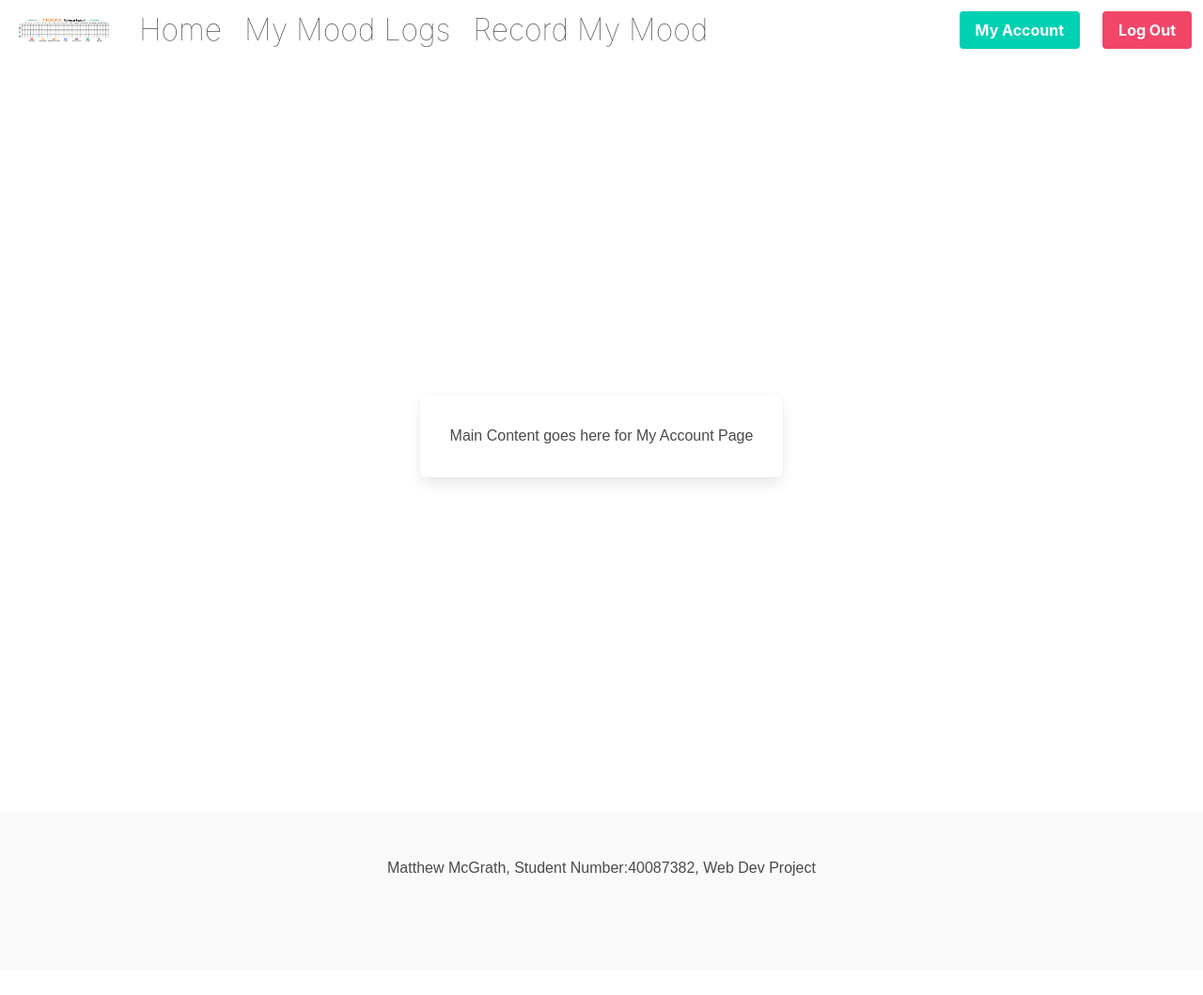
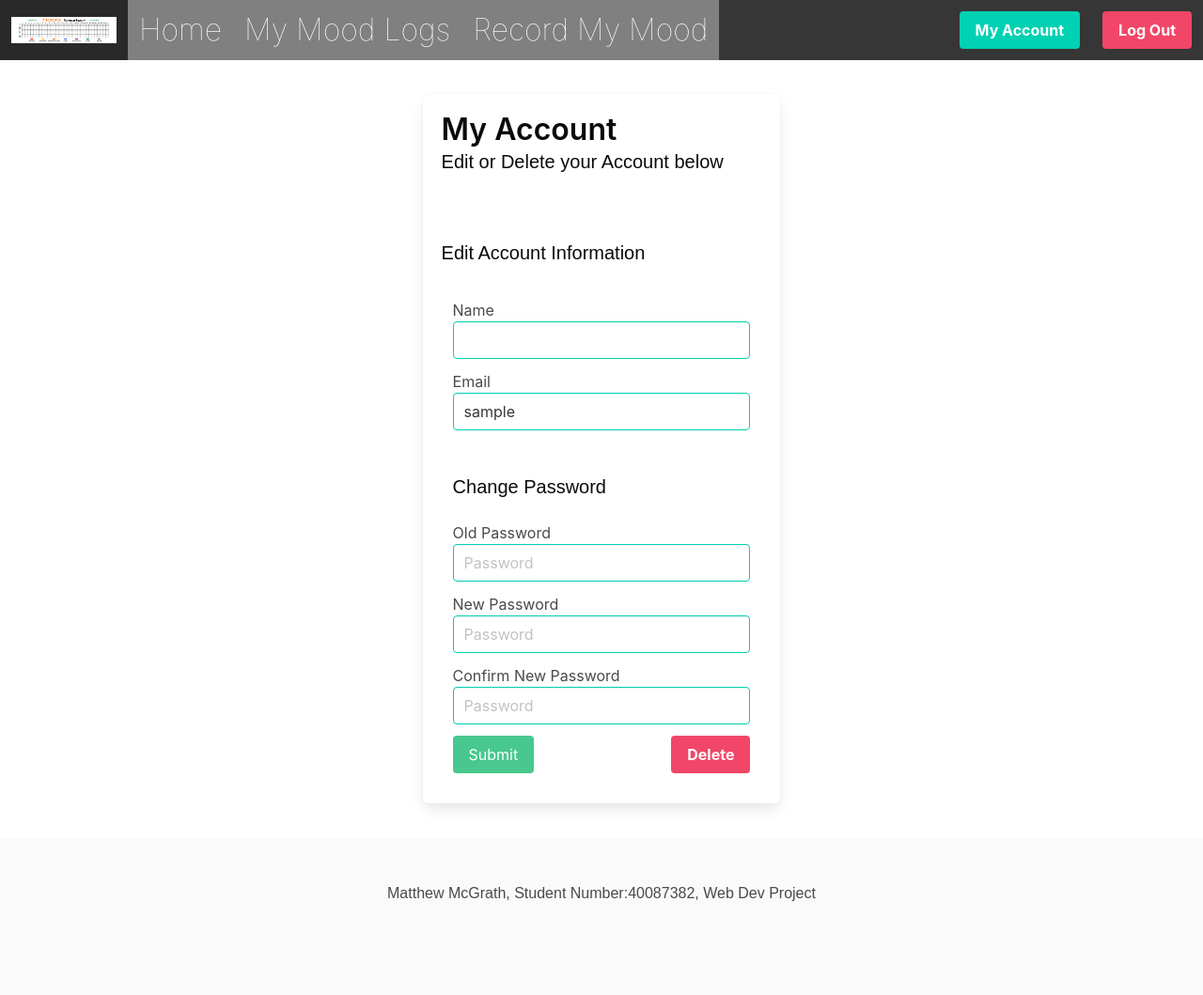
Before and after one commit to MMcGrath93/WebDevProjectMain, a PHP site: page /WebDevProject/myAccount.php in a window 1280 px wide. Shown: the whole page at 94% size. Before the commit the page ends 932 px from the top, so only its background shows below. Run offline with PHP 8.4, Linux system fonts and the light colour scheme; the visitor is signed in with stand-in values (Sample User, id 1); tables that the repository leaves empty or names only in its code hold one stand-in row (values such as "Sample post"); data that the repository does not hold is empty.

Commit message:
added edit account screen and navbar colour change

```diff
--- a/editMood.php
+++ b/editMood.php
@@ -10,7 +10,7 @@ $readSQL = "SELECT * from `moods` WHERE id=$mood_id";
 $result = $conn->query($readSQL);
 
 if (!$result) {
-    echo "<p>Success</p>";
+    echo "<p>error</p>";
     exit($conn->error);
 }
 
--- a/myAccount.php
+++ b/myAccount.php
@@ -1,8 +1,20 @@
 <?php
 
-session_start()
+session_start();
 
-    ?>
+include("dbconn.php");
+$accountid = $_SESSION['id'];
+$readSQL = "SELECT * from `users` WHERE id=$accountid";
+
+
+
+$result = $conn->query($readSQL);
+
+if (!$result) {
+    echo "<p>Success</p>";
+    exit($conn->error);
+}
+?>
 
 <!DOCTYPE html>
 <html lang="en">
@@ -23,25 +35,106 @@ session_start()
     include "./navbar.html";
     ?>
 
+    <?php
 
-    <!-- Create Form Action - POST -->
-    <form action="processLogin.php" method="post">
+    while ($row = $result->fetch_assoc()) {
+        $name = $row["Name"];
+        $username = $row["username"];
+
+
+    }
+
+    ?>
+
+    <!-- Create Form Action - PUT -->
+    <form action="processSignUp.php" method="put">
 
         <!--Main Canvas-->
         <div class="hero is-fullheight">
             <div class="hero-body is-justify-content-center is-align-items-center">
                 <!--Content Box-->
                 <div class="columns is-flex is-flex-direction-column box">
+
+                    <h3 class="title has-text-black">My Account</h3>
+                    <p class="subtitle has-text-black">Edit or Delete your Account below</p>
+                    <?php
+                    //display errors
+                    if (isset($_GET['error'])) {
+                        if ($_GET['error'] == "erroremptyfields") {
+                            echo '<p class="e">Please fill in all the fields</p>';
+                        } elseif ($_GET['error'] == "passwordsdontmatch") {
+                            echo '<p class="e">The passwords you entered do not match</p>';
+                        } elseif ($_GET['error'] == "usernametaken") {
+                            echo '<p class="e">The username selected is already taken</p>';
+                        }
+
+
+                    }
+
+                    ?>
+                    <br><br>
+
+<p class="subtitle has-text-black">Edit Account Information</p>
                     <div class="column">
 
-                        <p>Main Content goes here for My Account Page</p>
+                        <div class="field">
+                            <label for="name">Name</label>
+                            <div class="control">
+                                <input class="input is-primary" name="name" type="text" placeholder="" id="name"
+                                    value="<?php echo $name; ?>">
+                            </div>
+                        </div>
 
+                        <div class="field">
+                            <div class="control">
+                                <label for="user">Email</label>
+                                <input class="input is-primary" name="user" type="email" placeholder="Email" id="user"
+                                    value="<?php echo $username; ?>">
+                            </div>
+
+                            <br><br>
+                            <p class="subtitle has-text-black">Change Password</p>
+                            <div class="field">
+                                <label for="oldpass">Old Password</label>
+                                <div class="control">
+                                    <input class="input is-primary" name="oldpass" type="password"
+                                        placeholder="Password" id="oldpass">
+                                </div>
+                            </div>
+
+                            <div class="field">
+                                <label for="newpass"> New Password</label>
+                                <div class="control">
+                                    <input class="input is-primary" name="newpass" type="password"
+                                        placeholder="Password" id="newpass">
+                                </div>
+                            </div>
+
+                            <div class="field">
+                                <label for="confirmpass">Confirm New Password</label>
+                                <div class="control">
+                                    <input class="input is-primary" name="confirmpass" type="password"
+                                        placeholder="Password" id="confirmpass">
+                                </div>
+                            </div>
+
+                            <div class="columns">
+                                <div class="column">
+                                    <input class="button is-success is-block" type="submit" value="Submit">
+                                </div>
+                                <div class="column" align="right">
+                                    <a href=processAccountDelete.php class="button is-danger">
+                                        <strong>Delete</strong>
+                                    </a>
+                                </div>
+                            </div>
+                        </div>
                     </div>
                 </div>
             </div>
-        </div>
-        <!--Content Box Box End-->
-        <!--End of Main Canvas-->
+    </form>
+    <!--Content Box Box End-->
+    <!--End of Main Canvas-->
     </form>
 
     <!--Footer-->
--- a/navbar.html
+++ b/navbar.html
@@ -1,5 +1,5 @@
     <!--Nav Bar-->
-    <nav class="navbar" role="navigation" aria-label="main navigation">
+    <nav class="navbar is-dark" role="navigation" aria-label="main navigation">
         <div class="navbar-brand">
             <a class="navbar-item">
                 <img src="images/mood-tracker-calendar-year-pixels-planner-feelings-vector-illustrations-161716939.jpg"
@@ -10,15 +10,15 @@
 
         <div id="navbarBasicExample" class="navbar-menu">
             <div class="navbar-start">
-                <a href=main.php class="navbar-item">
+                <a href=main.php class="navbar-item has-text-white">
                     Home
                 </a>
 
-                <a href="viewMoods.php" class="navbar-item">
+                <a href="viewMoods.php" class="navbar-item has-text-white">
                     My Mood Logs
                 </a>
 
-                <a href="recordMood.php" class="navbar-item">
+                <a href="recordMood.php" class="navbar-item has-text-white">
                     Record My Mood
                 </a>
 
--- a/signup.php
+++ b/signup.php
@@ -65,7 +65,7 @@ session_start()
                             <div class="field">
                                 <label for="pass">Password</label>
                                 <div class="control">
-                                    <input class="input is-primary" name="pass" type="password" placeholder="Password"
+                                    <input class="input is-primary" name="pass" type="password" placeholder="Password" value="<?php echo $mood; ?>"
                                         id="pass">
                                 </div>
                             </div>
--- a/style.css
+++ b/style.css
@@ -12,6 +12,11 @@ p {
     font-weight: 100;
 }
 
+
+.navbar-start {
+    background-color: grey;
+}
+
 .h1 {
     font-size: xx-large;
     font-weight: bolder;
```
